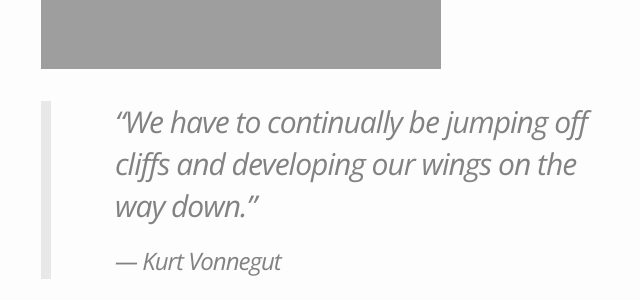
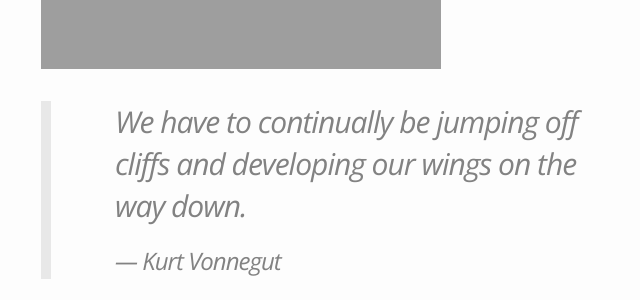
Before and after one commit to amandalynnelliott/amandalynnelliott.github.io-dev, a Jekyll site: the page built from _posts/2018/2018-07-29-faith-n-invention1.md, in a window 1280 px wide and 900 px high, scrolled down 327 px. Shown: the part 159-459 px from the top of the window, without its empty margins (231-871 px from the left). Built offline with Jekyll 4.4.1, drawn with Linux system fonts in a browser that asks for light colours; nearby versions of some CDN libraries; some of the changed text lies outside the part shown.

```diff
--- a/_posts/2018/2018-07-29-faith-n-invention1.md
+++ b/_posts/2018/2018-07-29-faith-n-invention1.md
@@ -9,7 +9,7 @@ excerpt_separator: <!--more-->
 ---
 ![Bok Tower]({{ site.url }}/assets/img/2018/07/BokTower-distant.jpg)
 
-<blockquote>“We have to continually be jumping off cliffs and developing our wings on the way down.”
+<blockquote>We have to continually be jumping off cliffs and developing our wings on the way down.
 <footer>― Kurt Vonnegut</footer></blockquote>
 
 I'm on a massage table in an healing room surrounded by candles, crystals, raddles and feathers, not sure what to expect. A strange tall hermaphadite statue with a penis and breasts looks down at me, as if questioning me: *What are you doing here?* Before I can answer, the Shaman enters, asks me to relax, places a crystal on my abdomen, and gets to work.
@@ -59,7 +59,7 @@ Not me.
 
 The interesting thing that happened for my life, is that the more I let myself embrace that dirty f-word called faith, the more that I imagined my life getting better, the more it actually did.
 
-<blockquote>“Imagination is everything. It is the preview of life's coming attractions”
+<blockquote>Imagination is everything. It is the preview of life's coming attractions
 <footer>― Albert Einstein</footer></blockquote>
 
 Faith requires an exercise in imagination. Taking the "leap of faith" can easily become an act of suicide without seeing the ledge on the other side and believing that you can make the jump.
```
Also changed, not shown: _posts/2018/2018-04-18-how-i-write.md (+1 -1 lines), _posts/2018/2018-07-30-faith-n-invention2.md (+1 -1 lines), assets/img/2018/07/BokTower-distant_crop.jpg (added).
